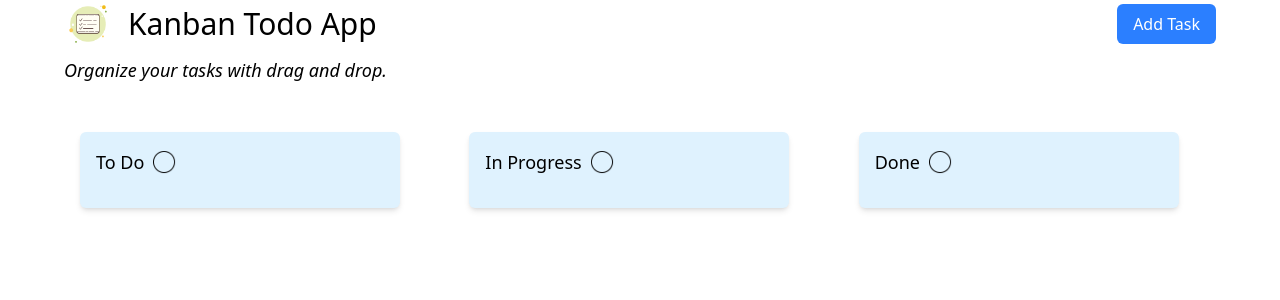
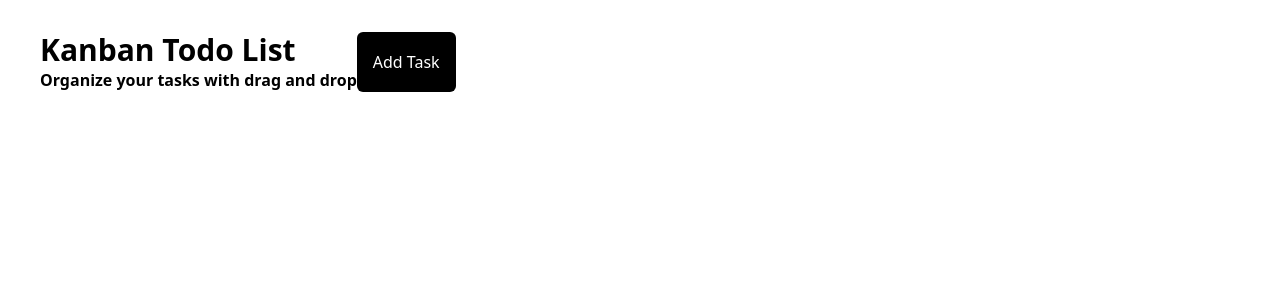
Before and after one commit to Kod-19/kanban-app, a React (Vite) app: page / in a window 1280 px wide. Shown: the top 300 px of the page. Built offline with nearby package versions, Linux system fonts and the light colour scheme.

Commit message:
made changes to components

```diff
--- a/src/App.jsx
+++ b/src/App.jsx
@@ -4,7 +4,7 @@ import TaskCard from './components/TaskCard'
 
 function App() {
   return (
-    <div className='w-[90%] mx-auto text-black'>
+    <div className='pt-8 pl-10 pr-10'>
       <Header />
       <TaskCard />
     </div>
--- a/src/components/Column.jsx
+++ b/src/components/Column.jsx
@@ -3,11 +3,8 @@ import circle from '../assets/unchecked_btn.png'
 
 const Column = ({ title }) => {
   return (
-    <div className='bg-sky-100 rounded-md p-4 m-4 w-80 shadow-md'>
-      <div className='flex items-center gap-2 mb-4'>
-        <h3 className='text-lg font-medium'>{title}</h3>
-        <img src={circle} alt="check mark" className='w-6 h-6' />
-      </div>
+    <div className=''>
+
     </div>
   )
 }
--- a/src/components/Header.jsx
+++ b/src/components/Header.jsx
@@ -3,18 +3,16 @@ import todo_icon from '../assets/todo_icon.png'
 
 const Header = () => {
   return (
-    <div className='mb-6 w-full'>
-      <div className='flex items-center gap-4 w-full'>
-        <img
-          src={todo_icon}
-          alt="todo icon"
-          className='w-12 h-12'
-        />
-        <h1 className='text-3xl'>Kanban Todo App</h1>
-        <button className='ml-auto bg-blue-500 text-white px-4 py-2 rounded-md hover:bg-blue-600 transition-colors'>Add Task</button>
+    <>
+    <div className='flex '>
+      <div className=''>
+      <h3 className='font-bold text-3xl'>Kanban Todo List</h3>
+      <p className='font-semibold'>Organize your tasks with drag and drop</p>
       </div>
-      <p className='text-left text-lg italic mt-2'>Organize your tasks with drag and drop.</p>
+
+      <button className='bg-black text-white rounded-md px-4 py-0.5'>Add Task</button>
     </div>
+    </>
   )
 }
 
```
